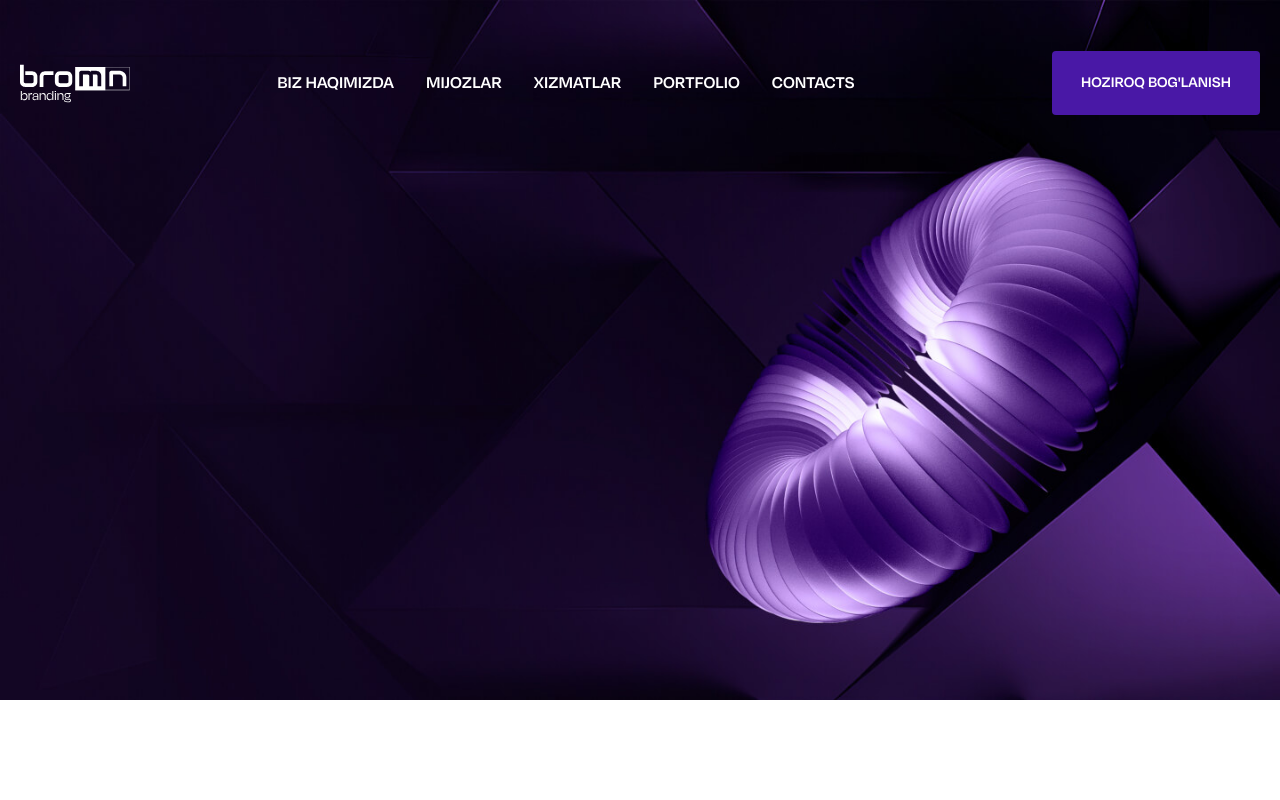
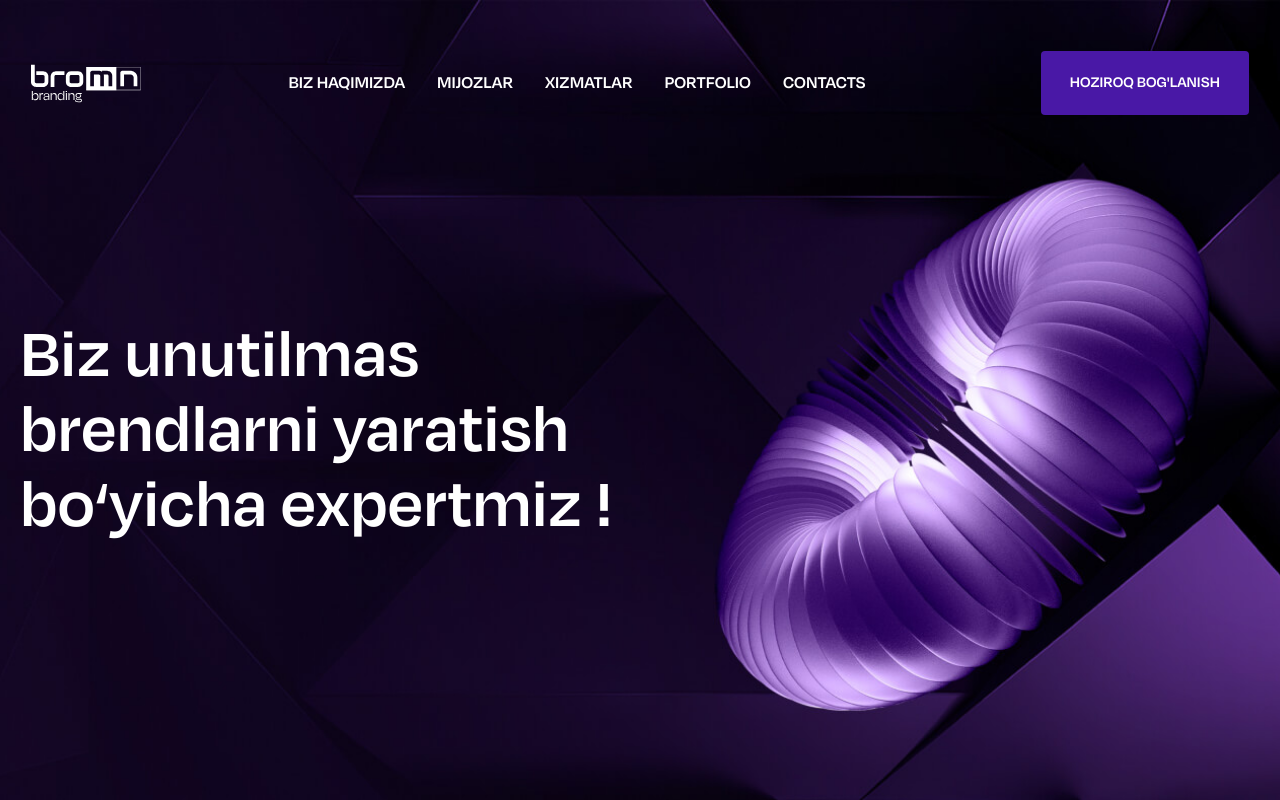
Before and after one commit to farruhzoirov/bromn-branding, a plain HTML site: page index.html in a window 1280 px wide. Drawn offline with Linux system fonts and the light colour scheme.

Commit message:
project was started

```diff
--- a/assets/sass/_general.scss
+++ b/assets/sass/_general.scss
@@ -41,6 +41,7 @@
 html {
   box-sizing: border-box;
   font-size: 16px;
+  scroll-behavior: smooth;
 }
 
 *, *::before, *::after {
--- a/assets/sass/_header.scss
+++ b/assets/sass/_header.scss
@@ -1,14 +1,20 @@
 @import "general";
 
 .header-intro-wrapper {
-  padding-top: 3.2rem;
+  padding-top: 2.5rem;
   background-image: url("../img/main-bg.jpg");
   background-size: cover;
   background-repeat: no-repeat;
   background-position: center top;
-  height: 700px;
+  background-attachment: fixed;
+  min-height: 100vh;
+  height: 100%;
 }
 
+.site-header {
+  padding: 0.7rem;
+  margin-bottom: 12rem;
+}
 
 .flex-container {
   display: flex;
@@ -16,14 +22,19 @@
   width: 100%;
 }
 
-
-
 .header__logo {
   display: block;
   width: 6.875rem;
   height: 2.40981rem;
   flex-shrink: 0;
   margin-right: 9.2rem;
+}
+
+.header__logo:hover {
+  opacity: 0.8;
+}
+.header__logo:active {
+  opacity: 0.6;
 }
 
 
@@ -38,6 +49,10 @@
 
 .navbar__item:hover .navbar__link {
   color: var(--some-text);
+}
+
+.navbar__item:active .navbar__link {
+  color: rgba(153, 84, 255, 0.6);
 }
 
 
@@ -74,3 +89,24 @@
   line-height: 1.5rem;
   text-transform: uppercase;
 }
+
+.header__link:hover {
+  background-color: rgba(73, 24, 166, 0.8);
+}
+
+.header__link:active {
+  background-color: rgba(73, 24, 166, 0.6);
+}
+
+.site-intro__wrapper {
+  max-width: 40rem;
+  width: 100%;
+}
+
+.site-intro__title {
+  color: #ffffff;
+  font-size: 4.375rem;
+  font-style: normal;
+  font-weight: 600;
+  line-height: 107%;
+}
--- a/index.html
+++ b/index.html
@@ -41,10 +41,27 @@
 
 <!--            For connecting link-->
             <a class="header__link now-connecting" href="#">hoziroq bog'lanish</a>
+
+
+
         </div>
     </header>
+    <!--     Site intro  -->
+    <div class="site-intro ">
+        <div class="container">
+            <div class="site-intro__wrapper">
+                <h1 class="site-intro__title">Biz unutilmas brendlarni yaratish bo‘yicha expertmiz !</h1>
+            </div>
+        </div>
+    </div>
 
 </div>
 
+<main>
+    <div class="container">
+        <h1>
+        </h1>
+    </div>
+</main>
 </body>
 </html>
```
Also changed, not shown: assets/css/styles.css, 1 other file.
